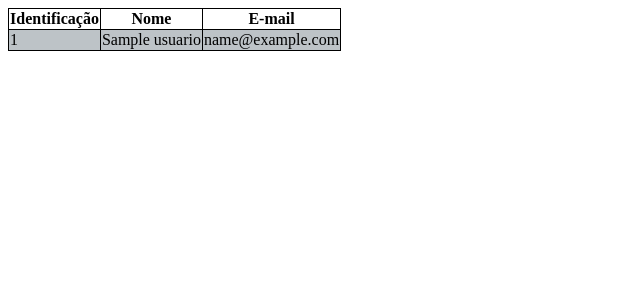
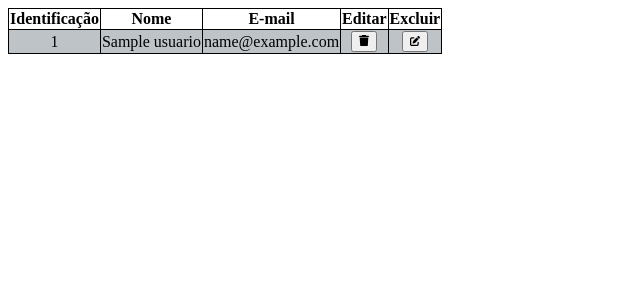
Before and after one commit to marcosilvadf/apw, a PHP site: page /Visao/listAllUsuarios.php in a window 1280 px wide. Shown: the top 300 px of the page, without its empty margins (0-640 px from the left). Run offline with PHP 8.4, Linux system fonts and the light colour scheme; tables that the repository leaves empty hold one stand-in row (values such as "Sample post").

Commit message:
17-05-2023

```diff
--- a/cadastro/Visao/FormCadUsuario.php
+++ b/cadastro/Visao/FormCadUsuario.php
@@ -13,11 +13,11 @@
     <div class="col-md-4 mb-3">
         <hr>
     </div>
-
+	<button onclick="window.print()">imprimir</button>
     <div class="col-md-4 mb-3">
         <form method="post" action="../Controle/ControleUsuario.php?ACAO=cadastrarUsuario">
             <br>
-            Nome:<input class="form-control" type="text" name="nome" maxlength="40" placeholder="Digite seu nome" />
+            Nome:<input class="form-control" type="text" name="nome" maxlength="40" placeholder="Digite seu nome"/>
             <br>
             <br>Email:<input class="form-control" type="email" id="email" name="email" maxlength="40" placeholder="Digite seu email" />
             <br>
--- a/cadastro/Visao/listAllUsuarios.php
+++ b/cadastro/Visao/listAllUsuarios.php
@@ -19,6 +19,7 @@
         th, td
         {
             border: 1px solid black;
+            text-align: center;
         }
     </style>
 </head>
@@ -33,6 +34,12 @@
                 </th>
                 <th>
                     E-mail
+                </th>
+                <th>
+                    Editar
+                </th>
+                <th>
+                    Excluir
                 </th>
             </tr>
     <?php
@@ -51,6 +58,13 @@
                 <td>
                     <?= $usuario['email']?>
                 </td>
+                <td>
+                    <button onclick="window.location.href = '<?= $usuario['idUsuario']?>'"><svg style="width: 10px;" xmlns="http://www.w3.org/2000/svg" viewBox="0 0 448 512"><!--! Font Awesome Pro 6.4.0 by @fontawesome - https://fontawesome.com License - https://fontawesome.com/license (Commercial License) Copyright 2023 Fonticons, Inc. --><path d="M135.2 17.7L128 32H32C14.3 32 0 46.3 0 64S14.3 96 32 96H416c17.7 0 32-14.3 32-32s-14.3-32-32-32H320l-7.2-14.3C307.4 6.8 296.3 0 284.2 0H163.8c-12.1 0-23.2 6.8-28.6 17.7zM416 128H32L53.2 467c1.6 25.3 22.6 45 47.9 45H346.9c25.3 0 46.3-19.7 47.9-45L416 128z"/></svg></button>
+                </td>
+                <td>
+                <button onclick="window.location.href = '<?= $usuario['idUsuario']?>'"><svg style="width: 10px;" xmlns="http://www.w3.org/2000/svg" viewBox="0 0 512 512"><!--! Font Awesome Pro 6.4.0 by @fontawesome - https://fontawesome.com License - https://fontawesome.com/license (Commercial License) Copyright 2023 Fonticons, Inc. --><path d="M471.6 21.7c-21.9-21.9-57.3-21.9-79.2 0L362.3 51.7l97.9 97.9 30.1-30.1c21.9-21.9 21.9-57.3 0-79.2L471.6 21.7zm-299.2 220c-6.1 6.1-10.8 13.6-13.5 21.9l-29.6 88.8c-2.9 8.6-.6 18.1 5.8 24.6s15.9 8.7 24.6 5.8l88.8-29.6c8.2-2.7 15.7-7.4 21.9-13.5L437.7 172.3 339.7 74.3 172.4 241.7zM96 64C43 64 0 107 0 160V416c0 53 43 96 96 96H352c53 0 96-43 96-96V320c0-17.7-14.3-32-32-32s-32 14.3-32 32v96c0 17.7-14.3 32-32 32H96c-17.7 0-32-14.3-32-32V160c0-17.7 14.3-32 32-32h96c17.7 0 32-14.3 32-32s-14.3-32-32-32H96z"/></svg></button>
+
+                </td>
             </tr>
         <?php
     }
```
